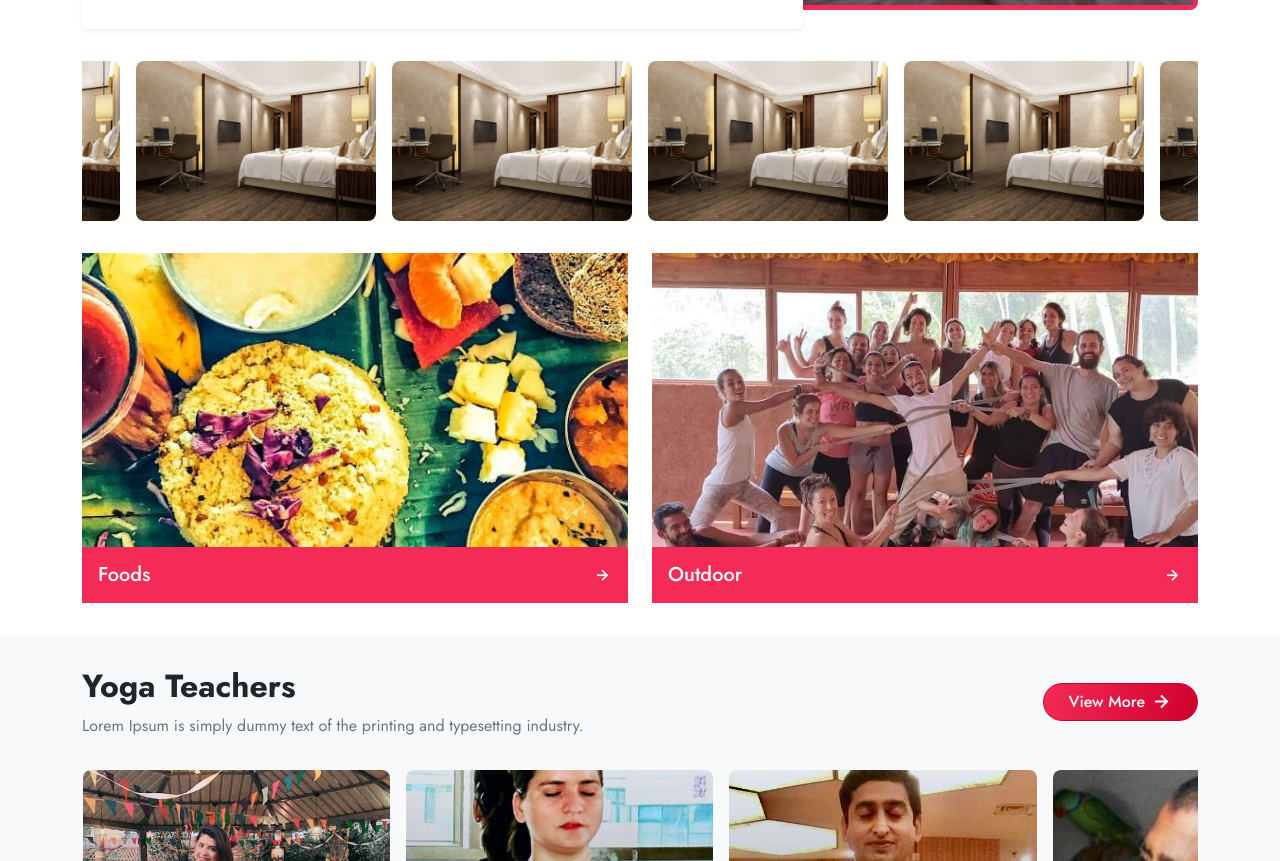
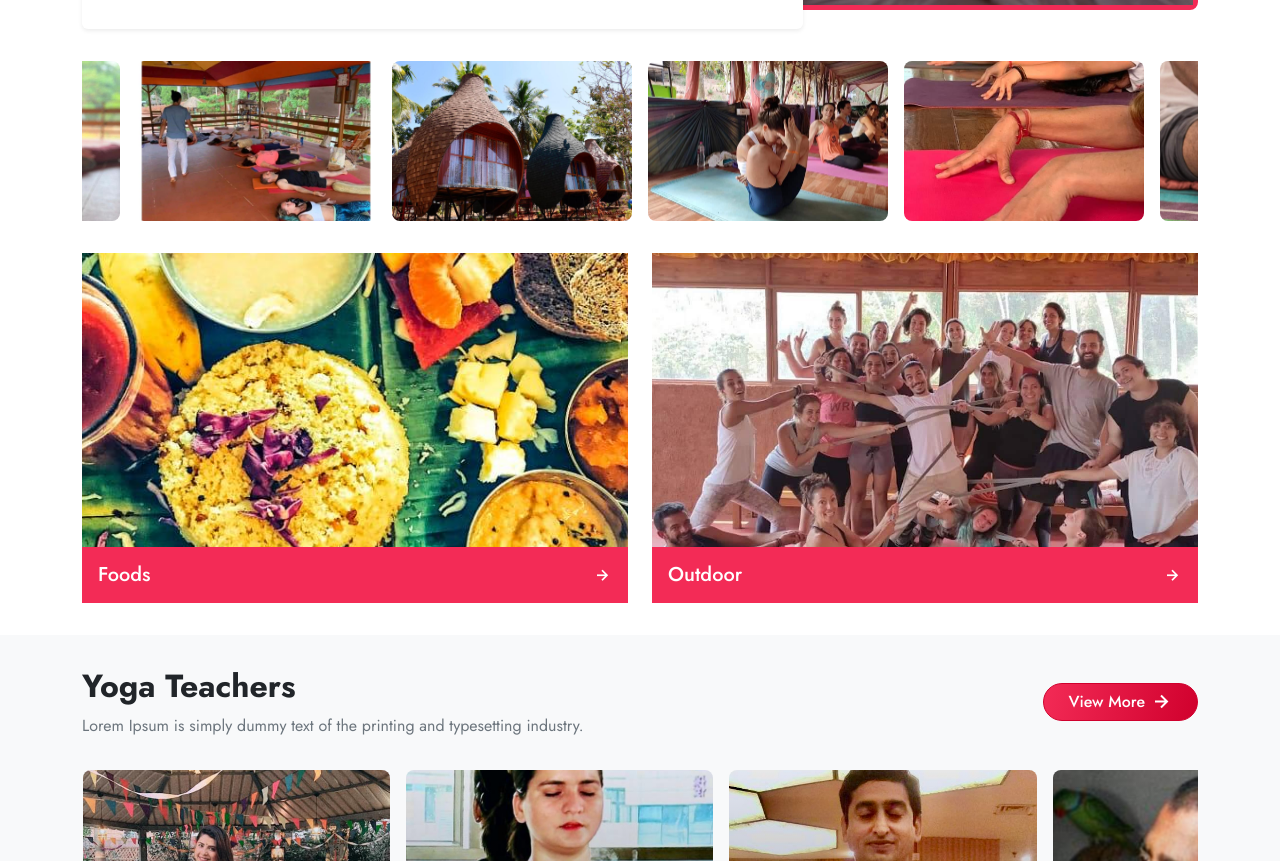
Before and after one commit to NaincyGarg/Dikshayogashala, a plain HTML site: page index.html in a window 1280 px wide. Shown: the part 4334-5195 px from the top of the page. Drawn offline with nearby package versions, Linux system fonts and the light colour scheme.

Commit message:
file edit

```diff
--- a/index.html
+++ b/index.html
@@ -619,28 +619,28 @@
             <div class="accommodation-gallery">
                 <ul>
                     <li>
-                        <img src="assets/img/accommodation-gallery.png" alt="accommodation-gallery">
+                        <img src="assets/img/accommodation-one.jpg" alt="accommodation-gallery">
                     </li>
                     <li>
-                        <img src="assets/img/accommodation-gallery.png" alt="accommodation-gallery">
+                        <img src="assets/img/accommodation-two.jpg" alt="accommodation-gallery">
                     </li>
                     <li>
-                        <img src="assets/img/accommodation-gallery.png" alt="accommodation-gallery">
+                        <img src="assets/img/accommodation-three.jpg" alt="accommodation-gallery">
                     </li>
                     <li>
-                        <img src="assets/img/accommodation-gallery.png" alt="accommodation-gallery">
+                        <img src="assets/img/accommodation-four.jpg" alt="accommodation-gallery">
                     </li>
                     <li>
-                        <img src="assets/img/accommodation-gallery.png" alt="accommodation-gallery">
+                        <img src="assets/img/accommodation-five.jpg" alt="accommodation-gallery">
                     </li>
                     <li>
-                        <img src="assets/img/accommodation-gallery.png" alt="accommodation-gallery">
+                        <img src="assets/img/accommodation-six.jpg" alt="accommodation-gallery">
                     </li>
                     <li>
-                        <img src="assets/img/accommodation-gallery.png" alt="accommodation-gallery">
+                        <img src="assets/img/accommodation-seven.jpg" alt="accommodation-gallery">
                     </li>
                     <li>
-                        <img src="assets/img/accommodation-gallery.png" alt="accommodation-gallery">
+                        <img src="assets/img/accommodation-eight.jpg" alt="accommodation-gallery">
                     </li>
                 </ul>
             </div>
--- a/shared/header.js
+++ b/shared/header.js
@@ -43,7 +43,7 @@ document.getElementById("header").innerHTML = `  <div class="container">
                                 <a class="nav-link" href="yoga-activities.html">yoga activities</a>
                             </li>
                             <li class="nav-item">
-                                <a class="nav-link" href="#">gallery</a>
+                                <a class="nav-link" href="gallery.html">gallery</a>
                             </li>
                             <li class="nav-item">
                                 <a class="nav-link" href="#">Blogs</a>
@@ -52,7 +52,7 @@ document.getElementById("header").innerHTML = `  <div class="container">
                                 <a class="nav-link" href="contact-us.html">contact us</a>
                             </li>
                             <li class="nav-item">
-                                <a class="nav-link" href="#">Enroll now</a>
+                                <a class="nav-link" href="contact-us.html">Enroll now</a>
                             </li>
                         </ul>
                     </div>
```
Also changed, not shown: assets/img/accommodation-eight.jpg (added), assets/img/accommodation-five.jpg (added), assets/img/accommodation-four.jpg (added), assets/img/accommodation-one.jpg (added), assets/img/accommodation-seven.jpg (added), assets/img/accommodation-six.jpg (added), assets/img/accommodation-three.jpg (added), assets/img/accommodation-two.jpg (added).
